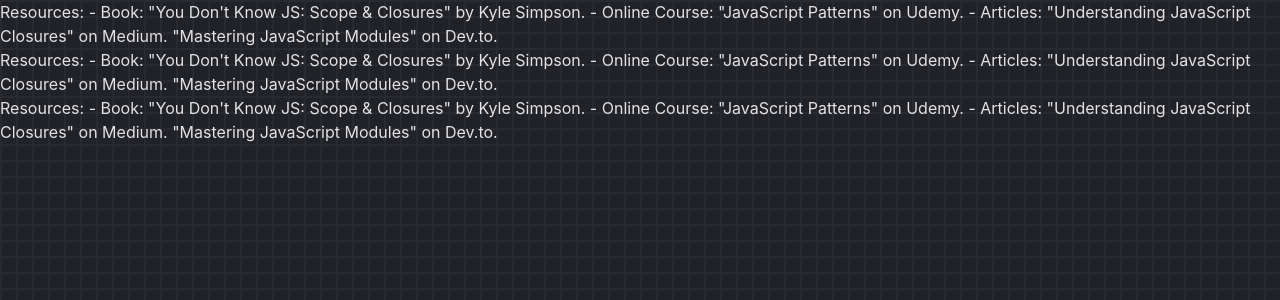
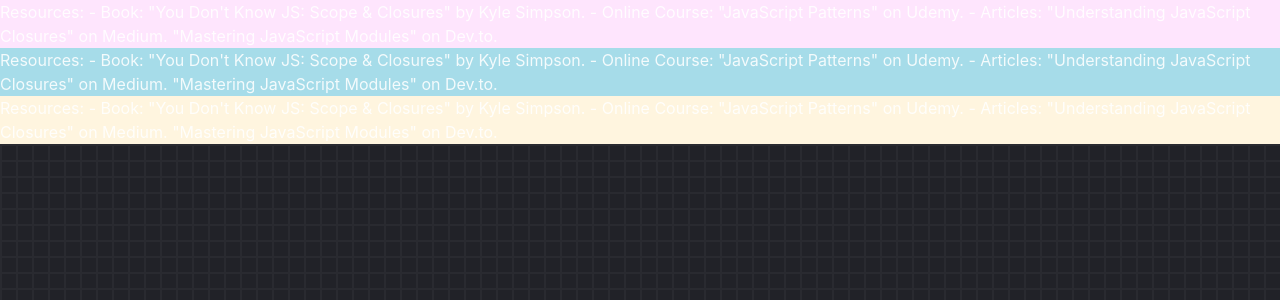
Before and after one commit to SmartPlasmid/sticky-notes, a React (Vite) app: page / in a window 1280 px wide. Shown: the top 300 px of the page. Built offline with nearby package versions, Linux system fonts and the light colour scheme.

Commit message:
applied note-specific style as inline style to noteCard component

```diff
--- a/src/components/NoteCard.jsx
+++ b/src/components/NoteCard.jsx
@@ -2,8 +2,9 @@
 
 const NoteCard = ( {note} ) => {
   const data = JSON.parse(note.body)
+  const colors = JSON.parse(note.colors)
   return (
-    <div>
+    <div style={{backgroundColor : colors.colorBody}}>
       {data}
     </div>
   )
```
